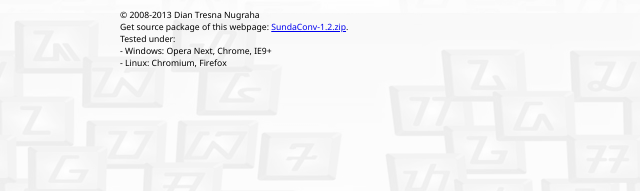
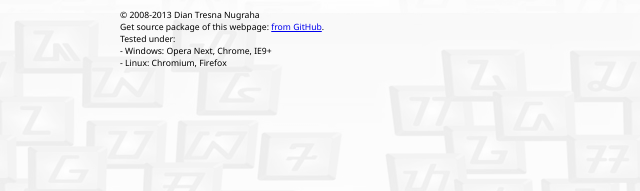
Before and after one commit to diantn/SundaConv, a plain HTML site: page index.html in a window 1280 px wide. Shown: the part 491-682 px from the top of the page, 270-910 px from the left. Drawn offline with Linux system fonts and the light colour scheme.

Commit message:
Update package download link.

```diff
--- a/index.html
+++ b/index.html
@@ -23,7 +23,7 @@
         <textarea name="SundaTextBox" id="SundaText" onkeyup="btSunda2Latin()" onfocus="setBg('SundaText','#e5fff3');" onblur="btSunda2Latin();setBg('SundaText','white')"></textarea>
         <p class="footer">
             &copy; 2008-2013 Dian Tresna Nugraha<br/>
-            Get source package of this webpage: <a href="./SundaConv-1.2.zip">SundaConv-1.2.zip</a>.
+            Get source package of this webpage: <a href="https://github.com/diantn/SundaConv/archive/gh-pages.zip">from GitHub</a>.
         <br/>Tested under:
         <br/>- Windows: Opera Next, Chrome, IE9+
         <br/>- Linux: Chromium, Firefox
```
